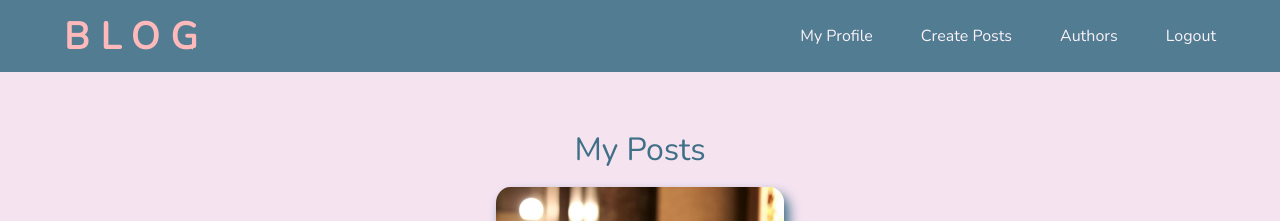
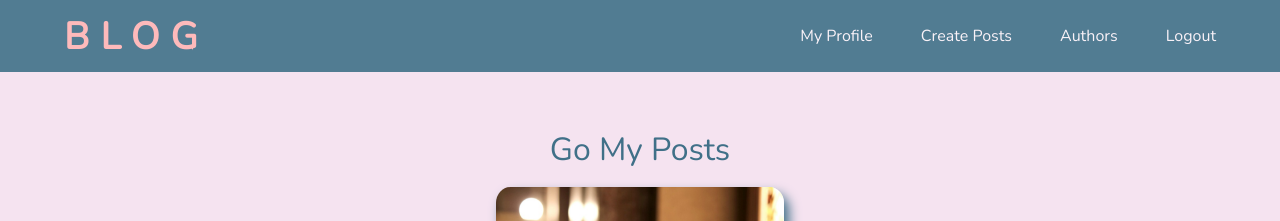
Before and after one commit to alevyldrm/BlogFrontend, a React (Vite) app: page /profile/id in a window 1280 px wide. Shown: the top 221 px of the page. Built offline with nearby package versions, Linux system fonts and the light colour scheme.

Commit message:
Update UserProfile.jsx

```diff
--- a/src/Pages/UserProfile.jsx
+++ b/src/Pages/UserProfile.jsx
@@ -9,7 +9,7 @@
         <section className='profile'>
 
             <div className="container profile-container">
-                <Link to={'/myposts/id'}>My Posts</Link>
+                <Link to={'/myposts/id'}>Go My Posts</Link>
 
                 <div className="profile-details">
                     <div className="profile wrapper">
```
